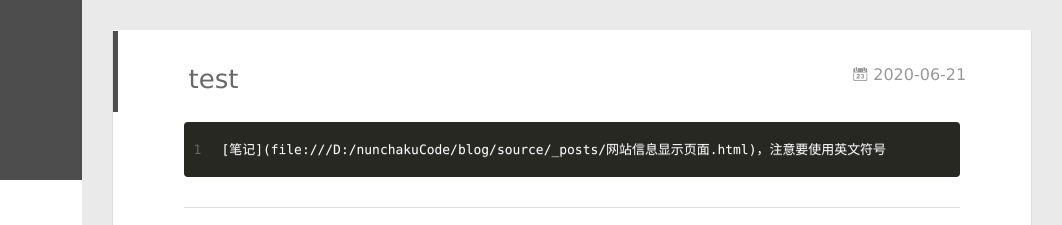
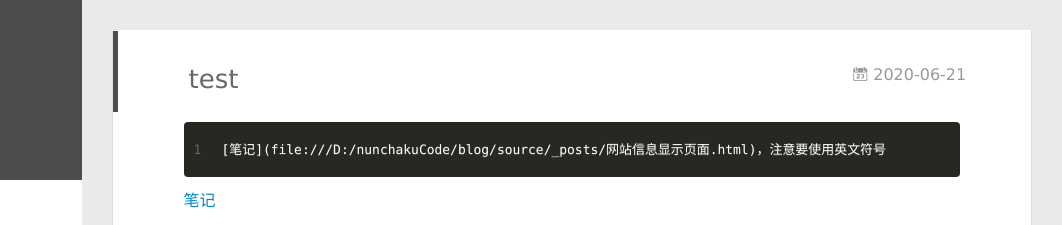
Before and after one commit to cola1158868816/cola1158868816.github.io, a plain HTML site: page index.html in a window 1280 px wide. Shown: the top 225 px of the page, 218-1280 px from the left. Drawn offline with Linux system fonts and the light colour scheme; no server answers.

Commit message:
Site updated: 2020-06-21 13:46:11

```diff
--- a/index.html
+++ b/index.html
@@ -173,6 +173,8 @@
     <div class="article-entry" itemprop="articleBody">
 
         <figure class="highlight plain"><table><tr><td class="gutter"><pre><span class="line">1</span><br></pre></td><td class="code"><pre><span class="line">[笔记](file:&#x2F;&#x2F;&#x2F;D:&#x2F;nunchakuCode&#x2F;blog&#x2F;source&#x2F;_posts&#x2F;网站信息显示页面.html)，注意要使用英文符号</span><br></pre></td></tr></table></figure>
+<p><a href="file:///D:/nunchakuCode/blog/source/_posts/网站信息显示页面.html">笔记</a></p>
+
 
 
 
```
Also changed, not shown: 2020/06/21/目录/index.html (+5 -3 lines).
